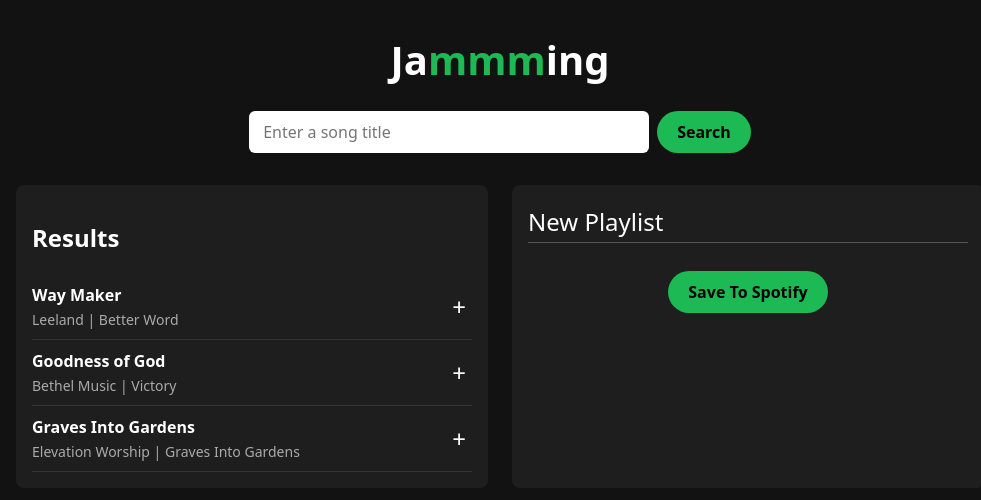
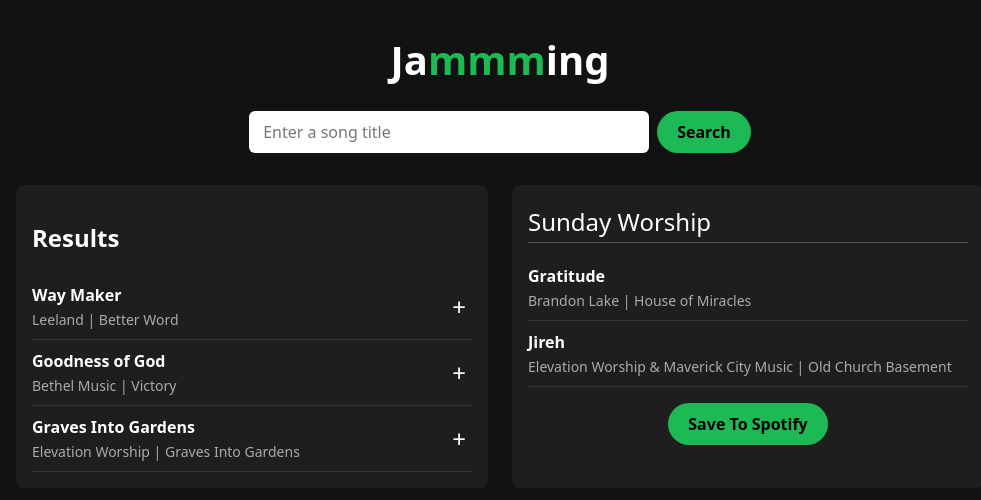
Before and after one commit to ktforge/Jammming, a React (Vite) app: page / in a window 1280 px wide. Shown: the top 500 px of the page, without its empty margins (140-1121 px from the left). Built offline with nearby package versions, Linux system fonts and the light colour scheme.

Commit message:
Pass playlist name and tracks down from App and add tracks from results

```diff
--- a/src/components/App/App.jsx
+++ b/src/components/App/App.jsx
@@ -22,6 +22,32 @@
       album: "Graves Into Gardens",
     },
   ]);
+
+  // name shown at the top of the playlist panel
+  const [playlistName] = useState("Sunday Worship");
+
+  // songs already in the playlist, fake ones for now
+  const [playlistTracks, setPlaylistTracks] = useState([
+    {
+      id: "4",
+      name: "Gratitude",
+      artist: "Brandon Lake",
+      album: "House of Miracles",
+    },
+    {
+      id: "5",
+      name: "Jireh",
+      artist: "Elevation Worship & Maverick City Music",
+      album: "Old Church Basement",
+    },
+  ]);
+
+  // adds a song from the results, skips it if it's already in the playlist
+  function addTrack(track) {
+    if (playlistTracks.some((saved) => saved.id === track.id)) return;
+    setPlaylistTracks([...playlistTracks, track]);
+  }
+
   return (
     <div className={styles.app}>
       <h1 className={styles.title}>
@@ -30,8 +56,8 @@
       <SearchBar />
       {/* results on the left, playlist on the right */}
       <div className={styles.lists}>
-        <SearchResults searchResults={searchResults} />
-        <Playlist />
+        <SearchResults searchResults={searchResults} onAdd={addTrack} />
+        <Playlist playlistName={playlistName} playlistTracks={playlistTracks} />
       </div>
     </div>
   );
--- a/src/components/Playlist/Playlist.jsx
+++ b/src/components/Playlist/Playlist.jsx
@@ -2,12 +2,12 @@
 import Tracklist from '../Tracklist/Tracklist';
 
 // right panel where the custom playlist gets built
-function Playlist() {
+function Playlist({ playlistName, playlistTracks }) {
   return (
     <div className={styles.playlist}>
       {/* playlist name, becomes editable in a later step */}
-      <input className={styles.name} defaultValue="New Playlist" />
-      <Tracklist />
+      <input className={styles.name} defaultValue={playlistName} />
+      <Tracklist tracks={playlistTracks} />
       <button className={styles.save}>Save To Spotify</button>
     </div>
   );
--- a/src/components/SearchResults/SearchResults.jsx
+++ b/src/components/SearchResults/SearchResults.jsx
@@ -2,11 +2,11 @@
 import Tracklist from "../Tracklist/Tracklist";
 
 // left panel that shows songs from a search
-function SearchResults({ searchResults }) {
+function SearchResults({ searchResults, onAdd }) {
   return (
     <div className={styles.searchResults}>
       <h2>Results</h2>
-      <Tracklist tracks={searchResults} />
+      <Tracklist tracks={searchResults} onAdd={onAdd} />
     </div>
   );
 }
--- a/src/components/Track/Track.jsx
+++ b/src/components/Track/Track.jsx
@@ -1,7 +1,7 @@
 import styles from './Track.module.css';
 
 // one song row with an add button
-function Track({ track }) {
+function Track({ track, onAdd }) {
   return (
     <div className={styles.track}>
       <div>
@@ -10,7 +10,12 @@
           {track.artist} | {track.album}
         </p>
       </div>
-      <button className={styles.action}>+</button>
+      {/* only results get a + button, playlist rows get a - in the next step */}
+      {onAdd && (
+        <button className={styles.action} onClick={() => onAdd(track)}>
+          +
+        </button>
+      )}
     </div>
   );
 }
--- a/src/components/Tracklist/Tracklist.jsx
+++ b/src/components/Tracklist/Tracklist.jsx
@@ -1,12 +1,12 @@
 import styles from './Tracklist.module.css';
 import Track from '../Track/Track';
 
-// defaults to an empty list so the playlist side doesn't break before it has tracks
-function Tracklist({ tracks = [] }) {
+// defaults to an empty list so nothing breaks before tracks are passed in
+function Tracklist({ tracks = [], onAdd }) {
   return (
     <div className={styles.tracklist}>
       {tracks.map((track) => (
-        <Track key={track.id} track={track} />
+        <Track key={track.id} track={track} onAdd={onAdd} />
       ))}
     </div>
   );
```
